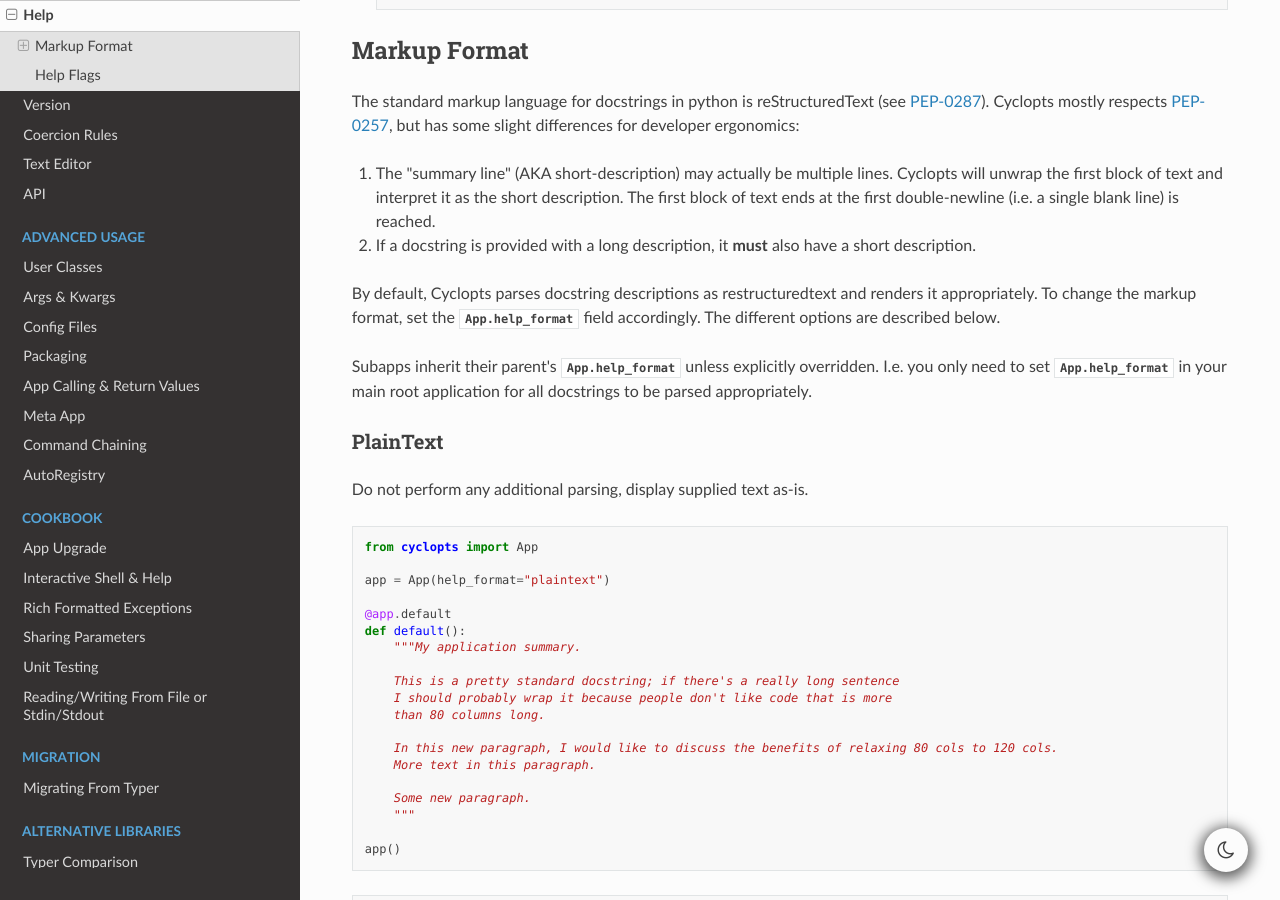
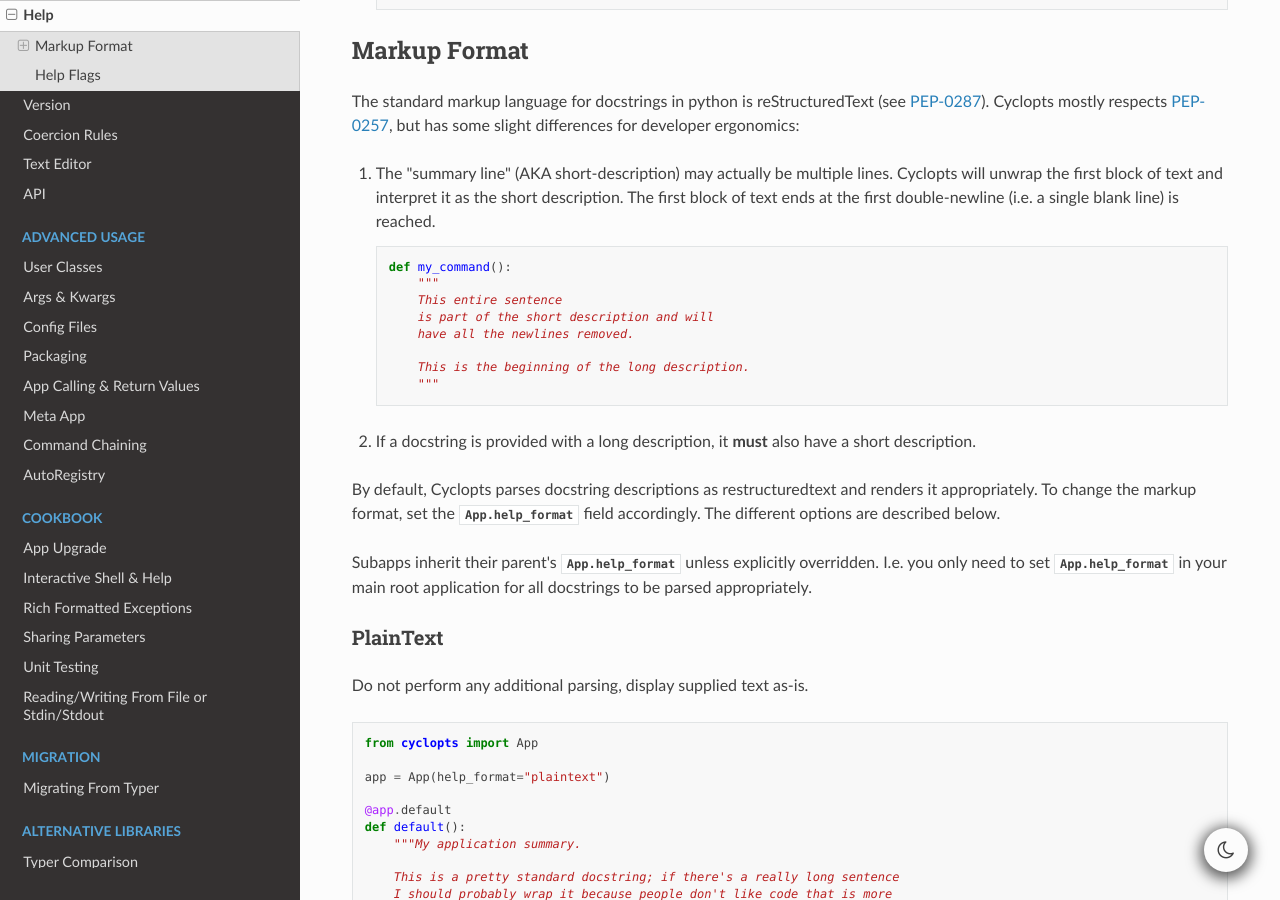
Before and after one commit to BrianPugh/cyclopts, a Sphinx documentation site: the page built from docs/source/help.rst, in a window 1280 px wide and 900 px high, scrolled down 1503 px. Built offline with Sphinx 7.4.7 and the Read the Docs theme 3.1.0, drawn with Linux system fonts in a browser that asks for light colours.

Commit message:
add example for multi-line short description.

```diff
--- a/docs/source/help.rst
+++ b/docs/source/help.rst
@@ -90,6 +90,17 @@
 Cyclopts mostly respects `PEP-0257`_, but has some slight differences for developer ergonomics:
 
 1. The "summary line" (AKA short-description) may actually be multiple lines. Cyclopts will unwrap the first block of text and interpret it as the short description. The first block of text ends at the first double-newline (i.e. a single blank line) is reached.
+
+   .. code-block:: python
+
+      def my_command():
+          """
+          This entire sentence
+          is part of the short description and will
+          have all the newlines removed.
+
+          This is the beginning of the long description.
+          """
 
 2. If a docstring is provided with a long description, it **must** also have a short description.
 
```
